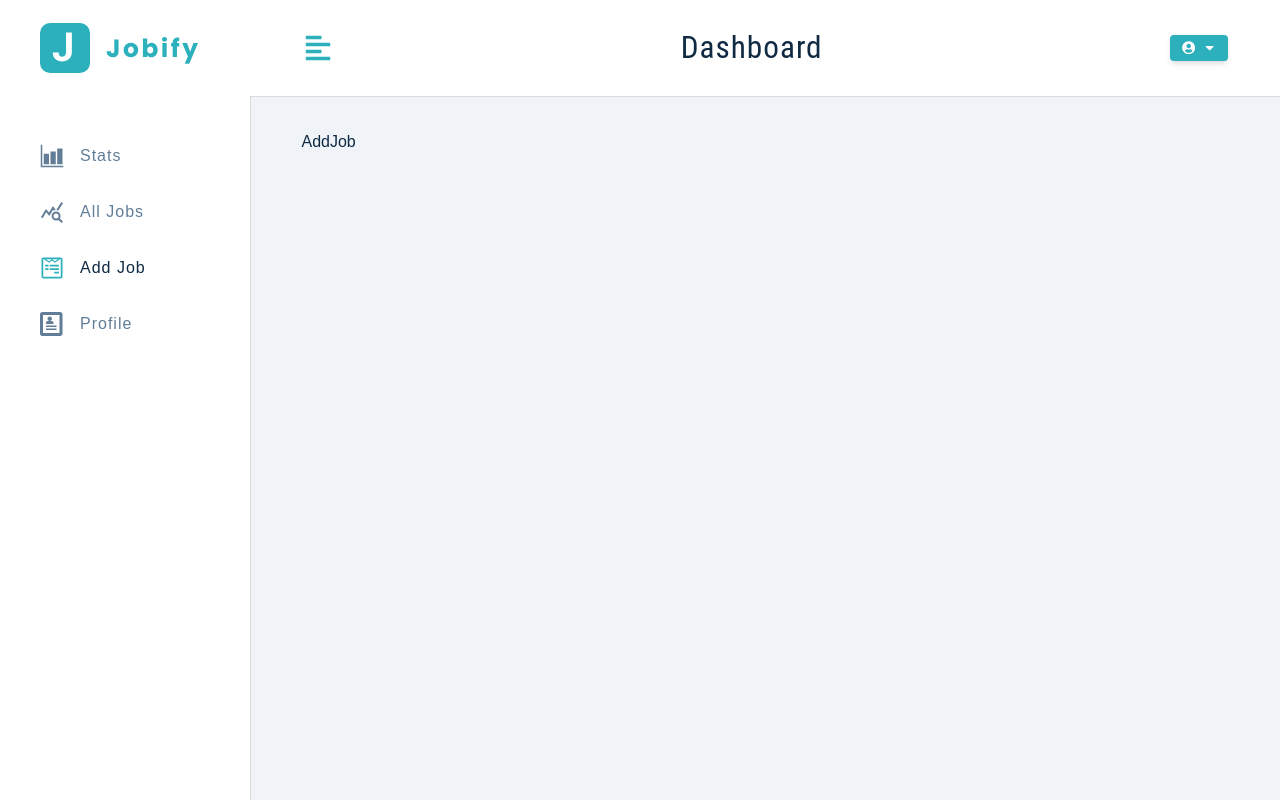
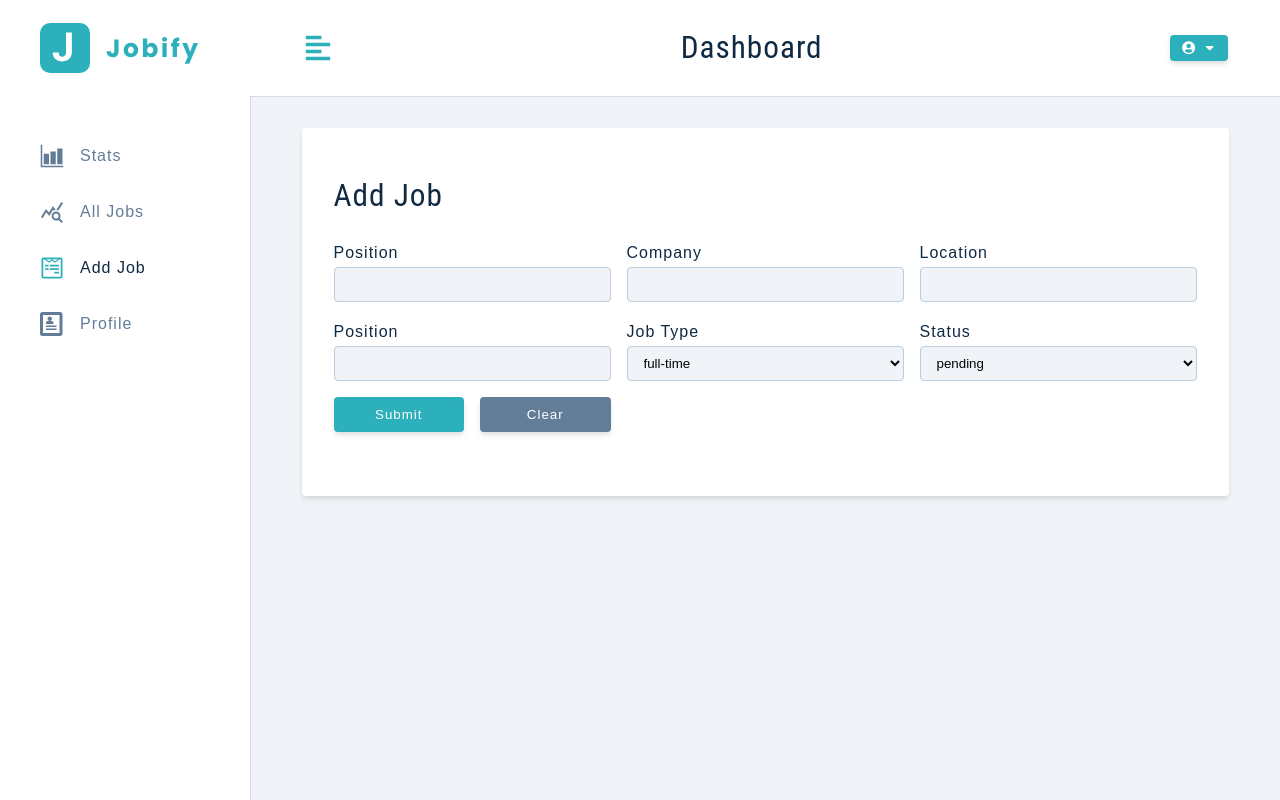
Before and after one commit to ikadgzl/jobify-mern, a React (Create React App) app in the folder client/: page /add-job in a window 1280 px wide. Built offline with nearby package versions, Linux system fonts and the light colour scheme.

Commit message:
implemented add job functionality on frontend

```diff
--- /dev/null
+++ b/client/src/components/FormRowSelect.js
@@ -0,0 +1,24 @@
+const FormRowSelect = ({ labelText, name, value, handleChange, list }) => {
+  return (
+    <div className='form-row'>
+      <label className='form-label'>
+        {labelText || name}
+
+        <select
+          name={name}
+          value={value}
+          onChange={handleChange}
+          className='form-select'
+        >
+          {list.map((item, idx) => (
+            <option key={idx} value={item}>
+              {item}
+            </option>
+          ))}
+        </select>
+      </label>
+    </div>
+  );
+};
+
+export default FormRowSelect;
--- a/client/src/components/index.js
+++ b/client/src/components/index.js
@@ -1,5 +1,6 @@
 import Logo from './Logo';
 import FormRow from './FormRow';
-import Alert from './Alert'
+import FormRowSelect from './FormRowSelect';
+import Alert from './Alert';
 
-export { Logo, FormRow, Alert };
+export { Logo, FormRow, Alert, FormRowSelect };
--- a/client/src/context/actions.js
+++ b/client/src/context/actions.js
@@ -1,3 +1,5 @@
+//TODO: separate actions and action creators.
+
 export const TOGGLE_SIDEBAR = 'TOGGLE_SIDEBAR';
 
 export const toggle = () => ({
@@ -76,3 +78,36 @@ export const updateError = () => ({
 });
 
 // ###
+
+export const HANDLE_CHANGE = 'HANDLE_CHANGE';
+
+export const handleChangeAction = ({ name, value }) => ({
+  type: HANDLE_CHANGE,
+  payload: { name, value }
+});
+
+// ###
+
+export const CLEAR_VALUES = 'CLEAR_VALUES';
+
+export const clearValuesAction = () => ({
+  type: CLEAR_VALUES
+});
+
+// ###
+
+export const CREATE_JOB_BEGIN = 'CREATE_JOB_BEGIN';
+export const CREATE_JOB_SUCCESS = 'CREATE_JOB_SUCCESS';
+export const CREATE_JOB_ERROR = 'CREATE_JOB_ERROR';
+
+export const createJobBegin = () => ({ type: CREATE_JOB_BEGIN });
+
+export const createJobSuccess = () => ({
+  type: CREATE_JOB_SUCCESS
+});
+
+export const createJobError = () => ({
+  type: CREATE_JOB_ERROR
+});
+
+// ###
--- a/client/src/context/appContext.js
+++ b/client/src/context/appContext.js
@@ -2,6 +2,11 @@ import { createContext, useContext, useReducer } from 'react';
 import { addToLocalStorage, deleteLocalStorage } from './utils';
 import {
   clearAlert,
+  clearValuesAction,
+  createJobBegin,
+  createJobError,
+  createJobSuccess,
+  handleChangeAction,
   loginBegin,
   loginError,
   loginSuccess,
@@ -22,6 +27,7 @@ const token = localStorage.getItem('token');
 const user = localStorage.getItem('user');
 const location = localStorage.getItem('location');
 
+// TODO: create separate context for auth,jobs,sorting, etc.
 const INITIAL_STATE = {
   isLoading: false,
   showAlert: false,
@@ -29,9 +35,17 @@ const INITIAL_STATE = {
   alertType: '',
   user: user ? JSON.parse(user) : null,
   token: token,
+  showSidebar: false,
   userLocation: location || '',
   jobLocation: location || '',
-  showSidebar: false
+  isEditing: false,
+  editJobId: null,
+  position: '',
+  company: '',
+  jobTypeOptions: ['full-time', 'part-time', 'remote', 'internship'],
+  jobType: 'full-time',
+  statusOptions: ['pending', 'interview', 'declined'],
+  status: 'pending'
 };
 
 const AppContext = createContext();
@@ -114,6 +128,40 @@ const AppProvider = ({ children }) => {
     dispatch(toggle());
   };
 
+  const handleChange = (data) => {
+    dispatch(handleChangeAction(data));
+  };
+
+  const clearValues = () => {
+    dispatch(clearValuesAction());
+  };
+
+  const createJob = async () => {
+    dispatch(createJobBegin());
+
+    try {
+      const { company, position, jobLocation, jobType, status } = INITIAL_STATE;
+
+      await axios.post(
+        '/api/v1/jobs',
+        { company, position, jobLocation, jobType, status },
+        {
+          headers: {
+            Authorization: `Bearer ${state.token}`
+          }
+        }
+      );
+
+      dispatch(createJobSuccess());
+      displayAlert('success', 'User updated successfully!');
+
+      clearValues();
+    } catch (error) {
+      dispatch(createJobError());
+      displayAlert('danger', error.response.data.msg);
+    }
+  };
+
   return (
     <AppContext.Provider
       value={{
@@ -123,7 +171,10 @@ const AppProvider = ({ children }) => {
         loginUser,
         updateUser,
         toggleSidebar,
-        logoutUser
+        logoutUser,
+        handleChange,
+        clearValues,
+        createJob
       }}
     >
       {children}
--- a/client/src/context/reducers.js
+++ b/client/src/context/reducers.js
@@ -1,5 +1,10 @@
 import {
   CLEAR_ALERT,
+  CLEAR_VALUES,
+  CREATE_JOB_BEGIN,
+  CREATE_JOB_ERROR,
+  CREATE_JOB_SUCCESS,
+  HANDLE_CHANGE,
   LOGIN_USER_BEGIN,
   LOGIN_USER_ERROR,
   LOGIN_USER_SUCCESS,
@@ -14,6 +19,7 @@ import {
   UPDATE_USER_SUCCESS
 } from './actions';
 
+// TODO: separate reducers.
 export const appReducer = (state, action) => {
   switch (action.type) {
     case SHOW_ALERT:
@@ -92,6 +98,37 @@ export const appReducer = (state, action) => {
         token: null
       };
 
+    case HANDLE_CHANGE:
+      return {
+        ...state,
+        [action.payload.name]: action.payload.value
+      };
+
+    case CLEAR_VALUES:
+      return {
+        ...state,
+        isEditing: false,
+        editJobId: null,
+        position: '',
+        company: '',
+        jobTypeOptions: ['full-time', 'part-time', 'remote', 'internship'],
+        jobType: 'full-time',
+        statusOptions: ['pending', 'interview', 'declined'],
+        status: 'pending'
+      };
+
+    case CREATE_JOB_BEGIN:
+      return { ...state, isLoading: true };
+
+    case CREATE_JOB_SUCCESS:
+      return {
+        ...state,
+        isLoading: false
+      };
+
+    case CREATE_JOB_ERROR:
+      return { ...state, isLoading: false };
+
     default:
       break;
   }
--- a/client/src/pages/dashboard/AddJob.js
+++ b/client/src/pages/dashboard/AddJob.js
@@ -1,5 +1,99 @@
+import { Alert, FormRow, FormRowSelect } from '../../components';
+import { useAppContext } from '../../context/appContext';
+import Wrapper from '../../wrappers/DashboardFormPage';
+
 const AddJob = () => {
-  return <div>AddJob</div>;
+  const { createJob, displayAlert, clearValues, state } = useAppContext();
+
+  const handleSubmit = (e) => {
+    e.preventDefault();
+
+    if (!state.position || !state.company || !state.jobLocation) {
+      displayAlert('danger', 'Please provide all the values');
+
+      return;
+    }
+
+    if (state.isEditing) {
+      return;
+    }
+
+    createJob();
+  };
+
+  const handleInput = () => {};
+
+  return (
+    <Wrapper>
+      <form className='form' onSubmit={handleSubmit}>
+        <h3>{state.isEditing ? 'edit job' : 'add job'}</h3>
+        {state.showAlert && <Alert />}
+
+        <div className='form-center'>
+          <FormRow
+            type='text'
+            name='position'
+            value={state.position}
+            handleChange={handleInput}
+          />
+
+          <FormRow
+            type='text'
+            name='company'
+            value={state.company}
+            handleChange={handleInput}
+          />
+
+          <FormRow
+            type='text'
+            name='location'
+            value={state.location}
+            handleChange={handleInput}
+          />
+
+          <FormRow
+            type='text'
+            name='position'
+            value={state.position}
+            handleChange={handleInput}
+          />
+
+          <FormRowSelect
+            name='jobType'
+            labelText='job type'
+            list={state.jobTypeOptions}
+            value={state.jobType}
+            handleChange={handleInput}
+          />
+
+          <FormRowSelect
+            name='status'
+            list={state.statusOptions}
+            value={state.status}
+            handleChange={handleInput}
+          />
+
+          <div className='btn-container'>
+            <button
+              className='btn btn-block submit-btn'
+              type='submit'
+              disabled={state.isLoading}
+            >
+              Submit
+            </button>
+
+            <button
+              className='btn btn-block clear-btn'
+              type='button'
+              onClick={clearValues}
+            >
+              Clear
+            </button>
+          </div>
+        </div>
+      </form>
+    </Wrapper>
+  );
 };
 
 export default AddJob;
```
